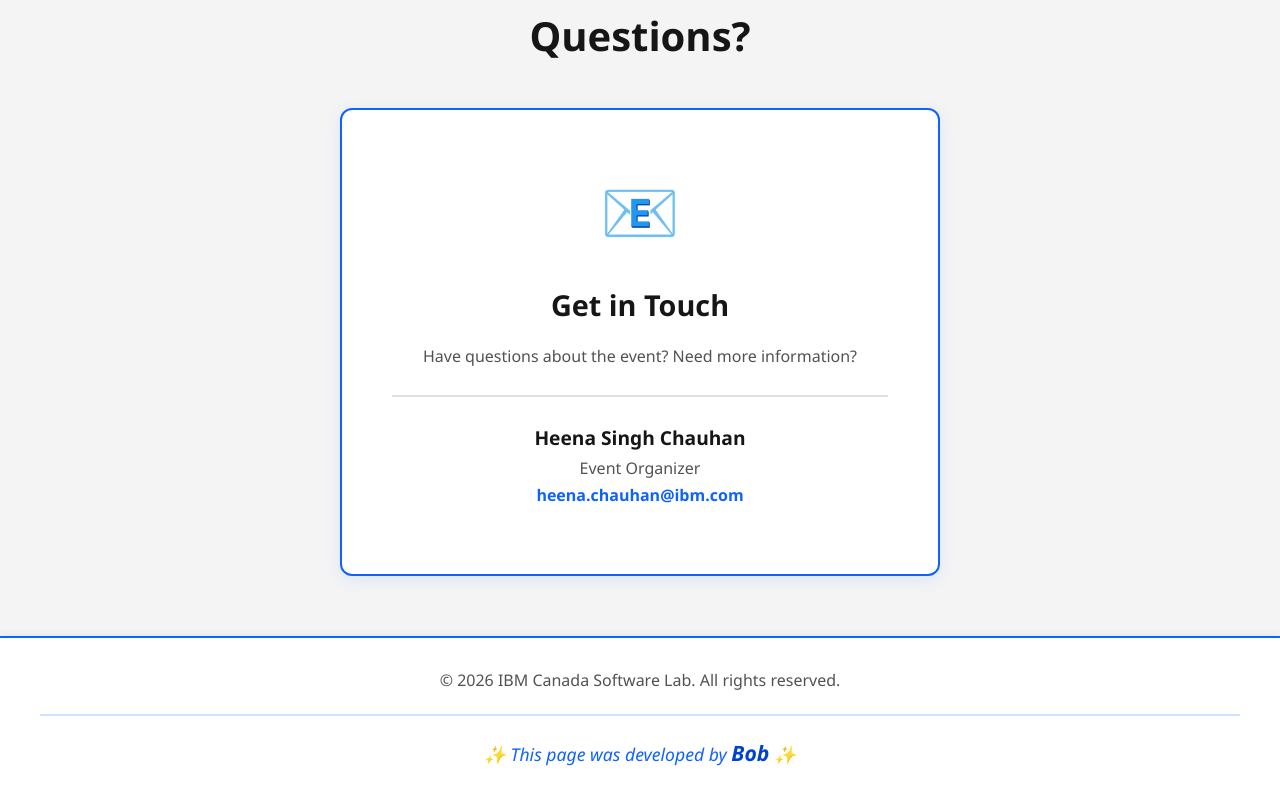
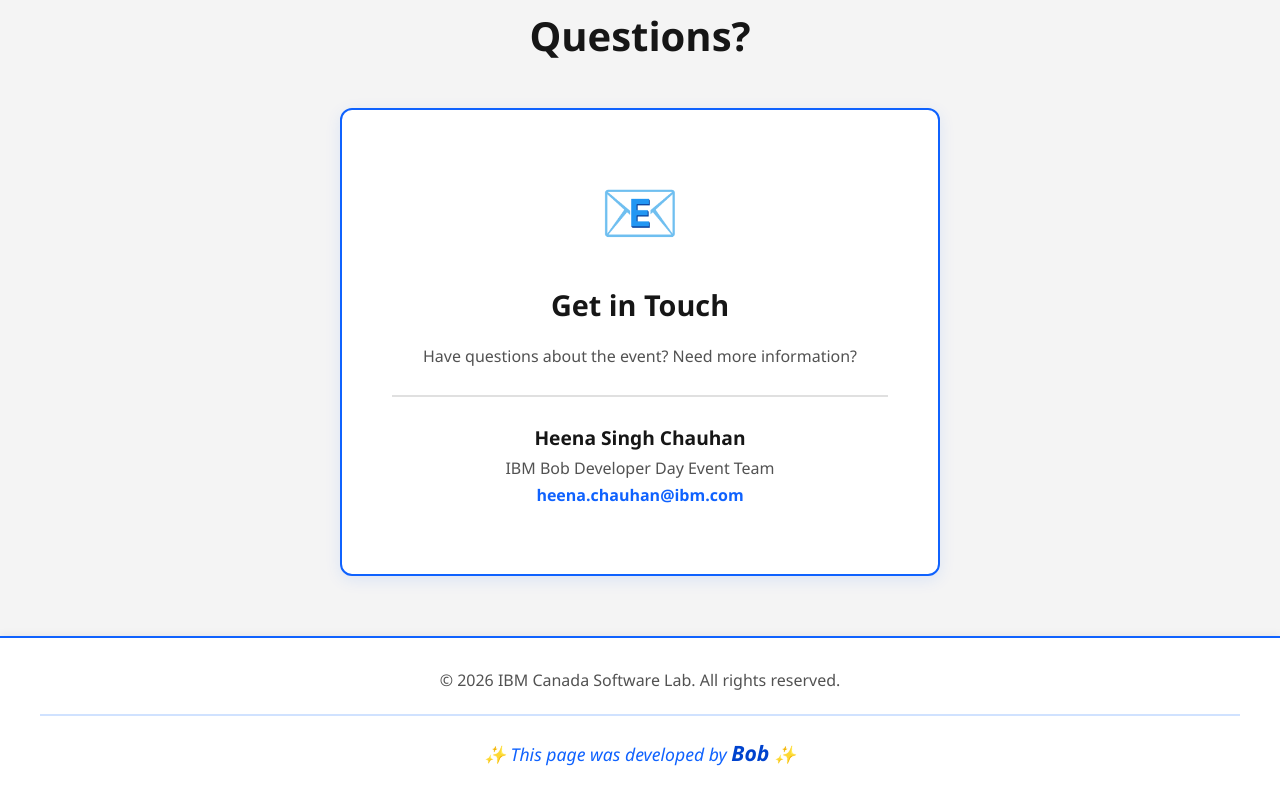
Before and after one commit to heena179/bob-developer-day, a plain HTML site: page index.html in a window 1280 px wide. Shown: the part 7519-8319 px from the top of the page. Drawn offline with Linux system fonts and the light colour scheme.

Commit message:
Update index.html

```diff
--- a/index.html
+++ b/index.html
@@ -307,7 +307,7 @@
                     <p>Have questions about the event? Need more information?</p>
                     <p class="contact-info">
                         <strong>Heena Singh Chauhan</strong><br>
-                        Event Organizer<br>
+                        IBM Bob Developer Day Event Team<br>
                         <a href="mailto:heena.chauhan@ibm.com">heena.chauhan@ibm.com</a>
                     </p>
                 </div>
```
